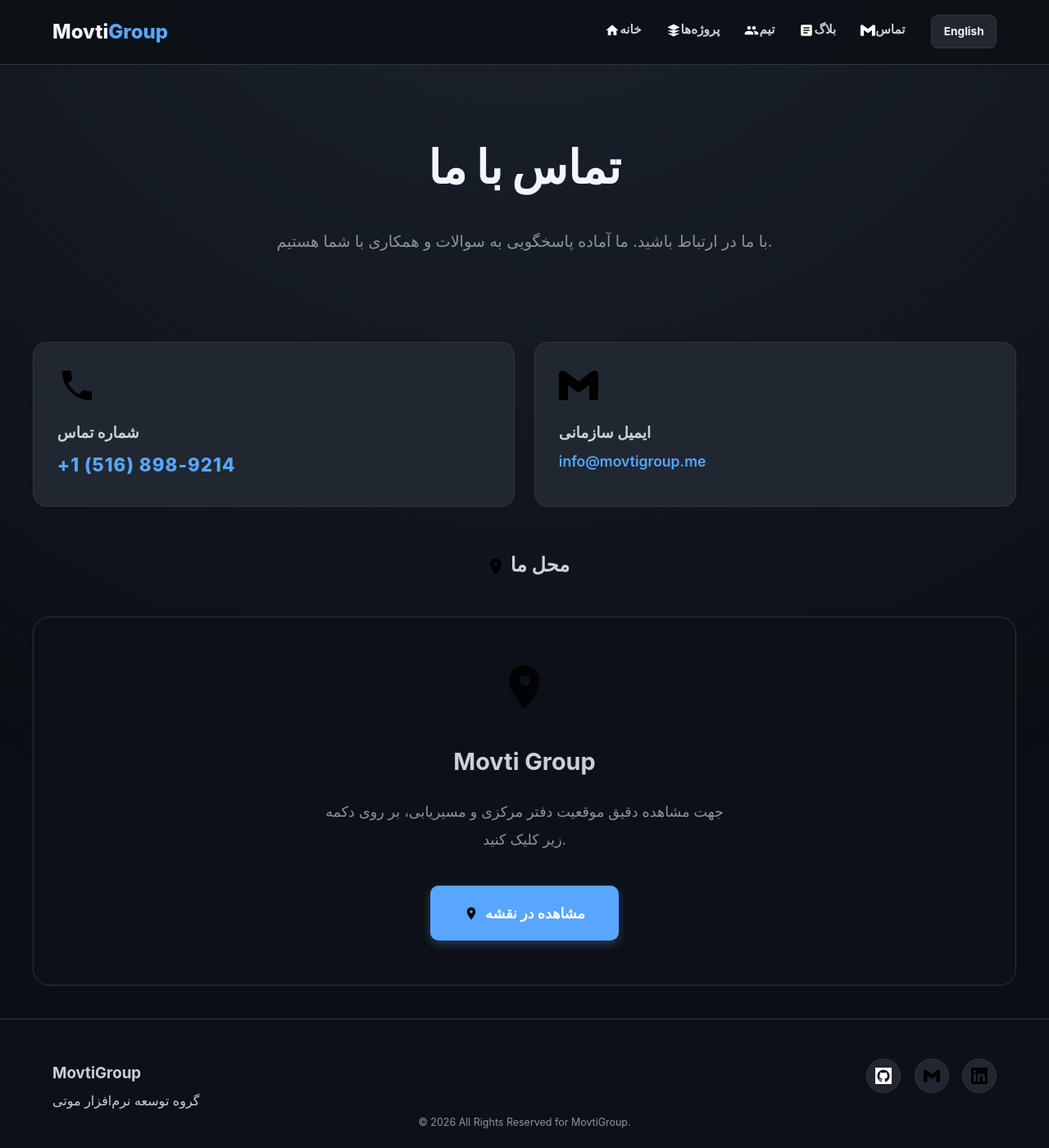
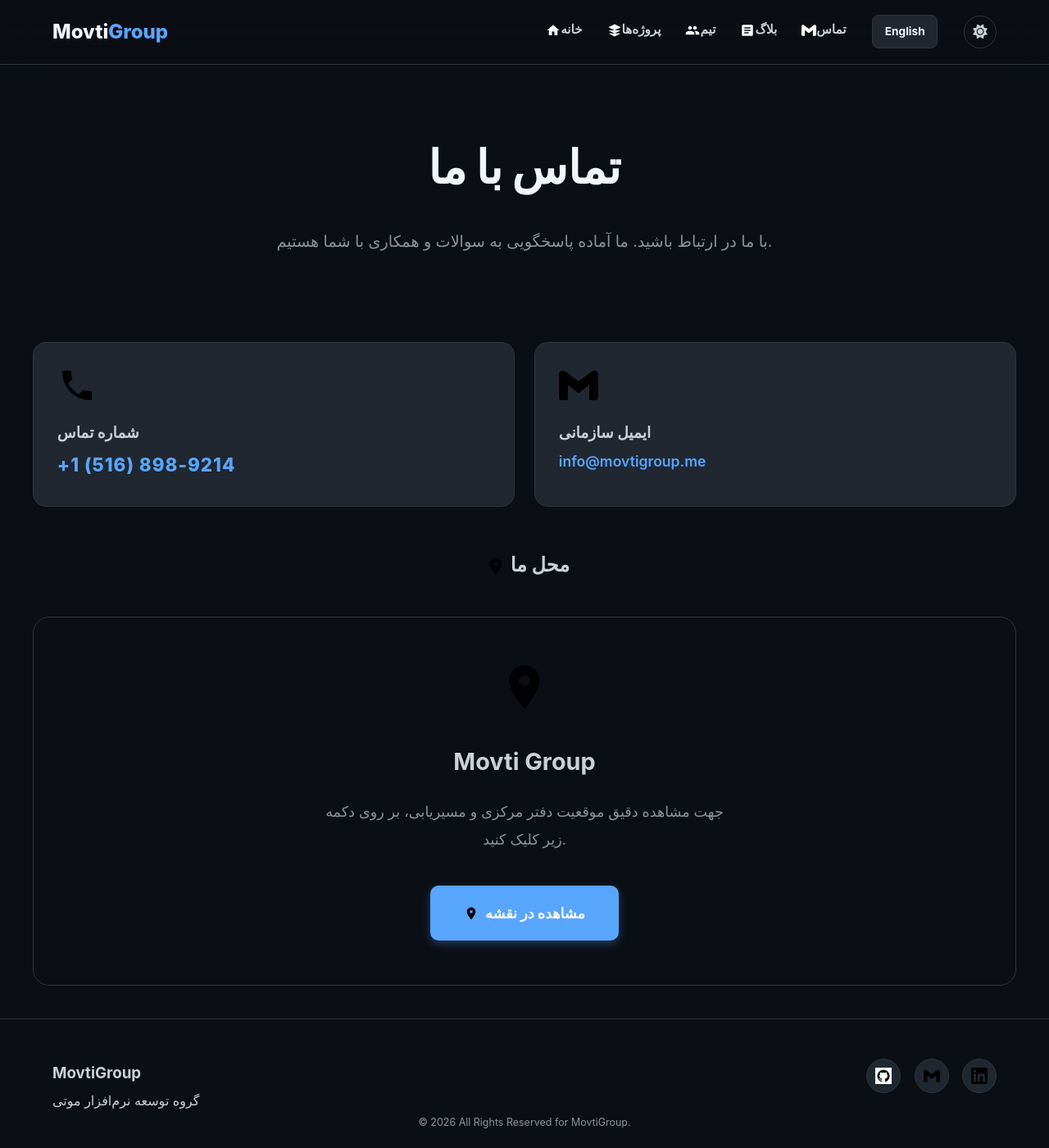
Before and after one commit to tahatehran/tahatehran.github.io, a Jekyll site: the page built from contact/index.html, in a window 1280 px wide and 1400 px high. Shown: the whole window at 82% size. Built offline with Jekyll 4.4.1, drawn with Linux system fonts in a browser that asks for light colours.

Commit message:
feat: implement dark/light mode and auto-release workflow
- Refactored SCSS variables to CSS variables for dynamic theme support.
- Added dark and light theme palettes.
- Implemented theme toggle in header (desktop & mobile) with local storage persistence.
- Added CSS filters to icons for visibility in both themes.
- Verified and ensured automatic tagging and release via GitHub Actions on main branch push.
- Cleaned up hardcoded colors in CSS and JS.

```diff
--- a/_layouts/default.html
+++ b/_layouts/default.html
@@ -73,9 +73,15 @@
                             {% endfor %}
                         </ul>
                     </nav>
+                    <div class="header-controls">
                         <a href="{{ site.data.translations[lang].switch_url | relative_url }}" class="lang-switch-desktop">
                             {{ site.data.translations[lang].switch_lang }}
                         </a>
+                        <button class="theme-toggle" id="theme-toggle" aria-label="Toggle Theme">
+                            <i class="fas fa-sun"></i>
+                            <i class="fas fa-moon"></i>
+                        </button>
+                    </div>
                 </div>
 
                 <button class="mobile-menu-toggle" aria-label="Toggle menu">
@@ -97,12 +103,18 @@
                 </button>
             </div>
 
+            <div class="mobile-controls">
                 <div class="mobile-lang-selector">
                     <p>{{ site.data.translations[lang].switch_lang | append: " Version" | replace: "فارسی Version", "نسخه
                         فارسی" }}</p>
                     <a href="{{ site.data.translations[lang].switch_url | relative_url }}" class="lang-switch-mobile">
                         <i class="fas fa-globe"></i> {{ site.data.translations[lang].switch_lang }}
                     </a>
+                </div>
+                <button class="theme-toggle" id="theme-toggle-mobile" aria-label="Toggle Theme">
+                    <i class="fas fa-sun"></i>
+                    <i class="fas fa-moon"></i>
+                </button>
             </div>
 
             <nav class="mobile-nav">
--- a/_sass/_animations.scss
+++ b/_sass/_animations.scss
@@ -77,10 +77,10 @@
 // Pulse Glow
 @keyframes pulseGlow {
   0%, 100% {
-    box-shadow: 0 0 5px rgba(88, 166, 255, 0.3);
+    box-shadow: 0 0 5px var(--primary-glow);
   }
   50% {
-    box-shadow: 0 0 20px rgba(88, 166, 255, 0.6);
+    box-shadow: 0 0 20px var(--primary-glow);
   }
 }
 
--- a/_sass/_thailand.scss
+++ b/_sass/_thailand.scss
@@ -116,7 +116,7 @@
 .bg-surface { background: var(--surface) !important; }
 .bg-transparent { background: transparent !important; }
 .bg-primary { background: var(--primary) !important; }
-.bg-overlay { background: rgba(11, 14, 20, 0.98) !important; }
+.bg-overlay { background: var(--header-bg) !important; }
 
 // Width/Height
 .w-100 { width: 100% !important; }
--- a/assets/css/styles.css
+++ b/assets/css/styles.css
@@ -162,7 +162,7 @@
   left: 0;
   width: 100%;
   height: 100%;
-  background: radial-gradient(circle at 50% -20%, #1e2631, transparent 75%);
+  background: var(--hero-gradient);
   z-index: -1;
   pointer-events: none;
 }
@@ -177,7 +177,7 @@
 .site-header {
   padding: 1rem 0;
   border-bottom: 1px solid var(--border);
-  background: rgba(13, 17, 23, 0.95);
+  background: var(--header-bg);
   backdrop-filter: blur(20px);
   position: sticky;
   top: 0;
@@ -274,7 +274,7 @@
   left: 0;
   width: 100%;
   height: 100%;
-  background: rgba(11, 14, 20, 0.98);
+  background: var(--header-bg);
   z-index: 2000;
   display: none;
   opacity: 0;
@@ -1099,7 +1099,7 @@
 }
 
 pre {
-  background: #0d1117 !important;
+  background: var(--footer-bg) !important;
   border: 1px solid var(--border);
   border-radius: 12px;
   padding: 1.2rem;
@@ -1145,14 +1145,14 @@
   height: 450px;
   border: 1px solid var(--border);
   border-radius: 20px;
-  background: #0d1117;
+  background: var(--footer-bg);
   overflow: hidden;
 }
 
 .site-footer {
   padding: 3rem 0 2rem;
   border-top: 1px solid var(--border);
-  background: #0d1117;
+  background: var(--footer-bg);
 }
 
 .footer-content {
@@ -1764,3 +1764,72 @@
 .brand-card:hover {
   border-color: var(--primary);
 }
+
+.site-header.scrolled {
+    background: var(--header-bg) !important;
+    box-shadow: 0 4px 20px var(--shadow) !important;
+}
+
+.theme-toggle {
+    background: none;
+    border: 1px solid var(--border);
+    color: var(--text);
+    padding: 0.5rem;
+    border-radius: 50%;
+    cursor: pointer;
+    width: 40px;
+    height: 40px;
+    display: flex;
+    align-items: center;
+    justify-content: center;
+    transition: all 0.3s ease;
+    margin-left: 1rem;
+}
+
+[dir="rtl"] .theme-toggle {
+    margin-left: 0;
+    margin-right: 1rem;
+}
+
+.theme-toggle:hover {
+    border-color: var(--primary);
+    color: var(--primary);
+    background: var(--surface);
+}
+
+.theme-toggle i {
+    font-size: 1.1rem;
+}
+
+[data-theme="light"] .theme-toggle .fa-moon {
+    display: none;
+}
+
+[data-theme="dark"] .theme-toggle .fa-sun {
+    display: none;
+}
+
+.card-icon, .footer-social img, .main-nav img, .mobile-nav img {
+    filter: var(--icon-filter);
+}
+
+.header-controls {
+    display: flex;
+    align-items: center;
+    gap: 1rem;
+}
+
+.mobile-controls {
+    display: flex;
+    align-items: center;
+    justify-content: space-between;
+    padding: 1rem 1.5rem;
+    border-bottom: 1px solid var(--border);
+    margin-bottom: 1rem;
+}
+
+.mobile-controls .mobile-lang-selector {
+    padding: 0;
+    border-bottom: none;
+    margin-bottom: 0;
+}
--- a/assets/js/main.js
+++ b/assets/js/main.js
@@ -216,11 +216,9 @@
     if (header) {
         window.addEventListener('scroll', () => {
             if (window.scrollY > 50) {
-                header.style.background = 'rgba(11, 14, 20, 0.98)';
-                header.style.boxShadow = '0 4px 20px rgba(0, 0, 0, 0.3)';
+                header.classList.add('scrolled');
             } else {
-                header.style.background = 'rgba(13, 17, 23, 0.95)';
-                header.style.boxShadow = 'none';
+                header.classList.remove('scrolled');
             }
         }, { passive: true });
     }
@@ -255,3 +253,23 @@
             heroH1.style.borderRight = 'none';
         }, 2000);
     }
+
+// ============================================
+// Theme Toggle Logic
+// ============================================
+const themeToggles = document.querySelectorAll('#theme-toggle, #theme-toggle-mobile');
+const currentTheme = localStorage.getItem('theme') || (window.matchMedia('(prefers-color-scheme: light)').matches ? 'light' : 'dark');
+
+if (currentTheme) {
+    document.documentElement.setAttribute('data-theme', currentTheme);
+}
+
+themeToggles.forEach(toggle => {
+    toggle.addEventListener('click', () => {
+        let theme = document.documentElement.getAttribute('data-theme');
+        let targetTheme = theme === 'dark' ? 'light' : 'dark';
+
+        document.documentElement.setAttribute('data-theme', targetTheme);
+        localStorage.setItem('theme', targetTheme);
+    });
+});
```
Also changed, not shown: _sass/_variables.scss (+37 -12 lines). Lines whose indentation alone changed are shown as unchanged.
